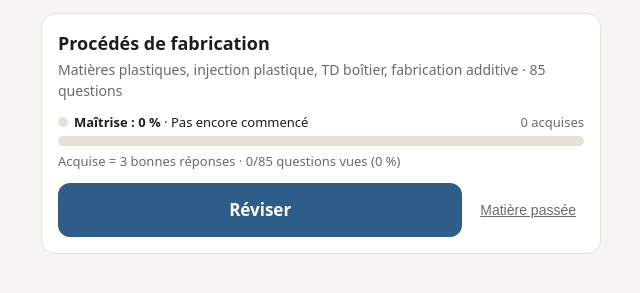
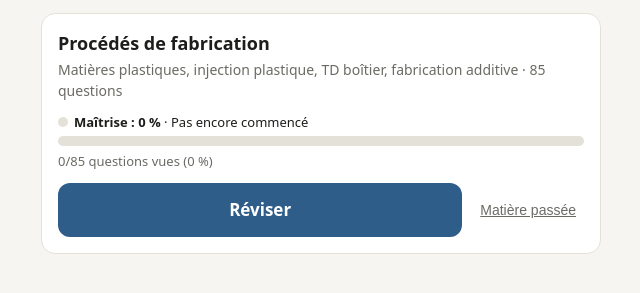
Before and after one commit to vgras616-sys/quiz-ds, a plain HTML site: page index.html in a window 1280 px wide. Shown: the part 77-370 px from the top of the page, without its empty margins (319-959 px from the left). Drawn offline with Linux system fonts and the light colour scheme.

Commit message:
Masquer le détail des scores par question
Co-Authored-By: Claude Sonnet 5.5 <noreply@anthropic.com>
Claude-Session: https://claude.ai/code/session_017yVgoMusp8HmTvDbSicesT

```diff
--- a/index.html
+++ b/index.html
@@ -23,7 +23,7 @@ function mastery(d){
   const lv=seen===0?-1:pct>=75?2:pct>=40?1:0;
   const lab=seen===0?'Pas encore commencé':['À retravailler','En progrès','Maîtrisé'][lv];
   const few=seen>0&&cov<30?' · encore peu de questions vues':'';
-  return `<div class="mast"><div class="l"><span><span class="dot ${lv<0?'':'lv'+lv}" style="${lv<0?'background:var(--line)':''}"></span><b class="${lv<0?'':'t'+lv}">Maîtrise : ${pct} %</b> · ${lab}</span><span style="color:var(--mute)">${acq} acquises</span></div><div class="b"><i class="lv${Math.max(lv,0)}" style="width:${seen?pct:0}%"></i></div><div class="l" style="margin:6px 0 0;color:var(--mute)"><span>Acquise = 3 bonnes réponses · ${seen}/${total} questions vues (${cov} %)${few}</span></div></div>`;
+  return `<div class="mast"><div class="l"><span><span class="dot ${lv<0?'':'lv'+lv}" style="${lv<0?'background:var(--line)':''}"></span><b class="${lv<0?'':'t'+lv}">Maîtrise : ${pct} %</b> · ${lab}</span></div><div class="b"><i class="lv${Math.max(lv,0)}" style="width:${seen?pct:0}%"></i></div><div class="l" style="margin:6px 0 0;color:var(--mute)"><span>${seen}/${total} questions vues (${cov} %)${few}</span></div></div>`;
 }
 function render(){
   const passed=get(),todo=DS.filter(d=>!passed.includes(d.id)),done=DS.filter(d=>passed.includes(d.id));
```
